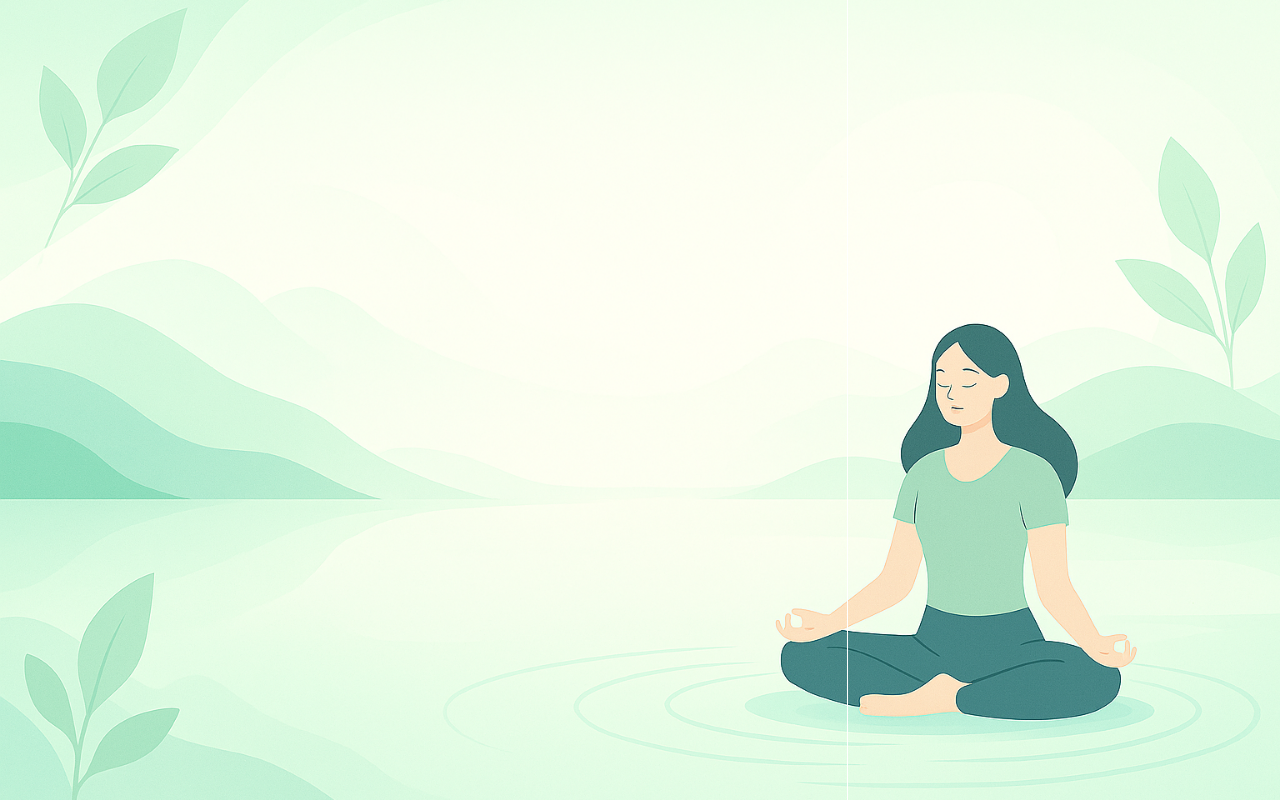
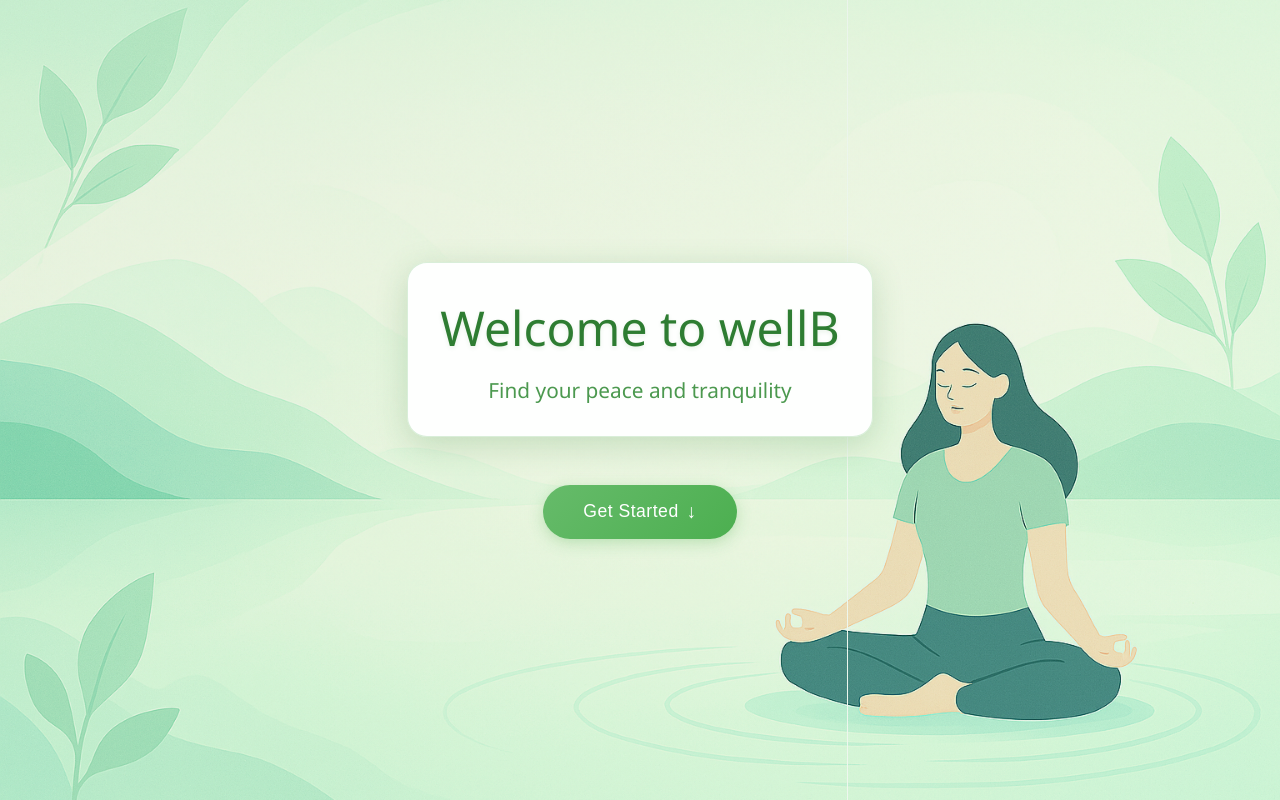
Before and after one commit to TeatrumMundi/wellB, an Angular app: page / in a window 1280 px wide. Built offline with nearby package versions, Linux system fonts and the light colour scheme.

Commit message:
Enhance welcome section with new layout and styling; add smooth scroll functionality

```diff
--- a/src/app/app.css
+++ b/src/app/app.css
@@ -1,4 +1,4 @@
-/* Clean background setup for wellB */
+/* Clean background setup for wellB with calming green elements */
 
 /* Full height background setup */
 :host {
@@ -10,5 +10,166 @@
   background-repeat: no-repeat;
   background-attachment: fixed;
   width: 100%;
+}
+
+/* Welcome Section - First viewport */
+.welcome-section {
   height: 100vh;
+  display: flex;
+  flex-direction: column;
+  align-items: center;
+  justify-content: center;
+  position: relative;
+  background: linear-gradient(
+    135deg,
+    rgba(46, 125, 50, 0.1) 0%,
+    rgba(67, 160, 71, 0.1) 50%,
+    rgba(102, 187, 106, 0.1) 100%
+  );
+  gap: 3rem;
 }
+
+.welcome-content {
+  text-align: center;
+  padding: 2rem;
+  background: rgba(255, 255, 255, 0.95);
+  border-radius: 20px;
+  box-shadow: 0 8px 32px rgba(46, 125, 50, 0.2);
+  backdrop-filter: blur(15px);
+  border: 1px solid rgba(129, 199, 132, 0.3);
+  max-width: 600px;
+  margin: 0 auto;
+}
+
+.button-container {
+  display: flex;
+  justify-content: center;
+  align-items: center;
+}
+
+.welcome-title {
+  font-size: 3rem;
+  font-weight: 300;
+  margin: 0 0 1rem 0;
+  color: #2e7d32;
+  text-shadow: 0 2px 4px rgba(46, 125, 50, 0.1);
+  font-family: 'Segoe UI', system-ui, -apple-system, sans-serif;
+}
+
+.welcome-subtitle {
+  font-size: 1.3rem;
+  color: #388e3c;
+  margin: 0;
+  opacity: 0.9;
+  font-weight: 300;
+}
+
+.get-started-btn {
+  background: linear-gradient(135deg, #66bb6a 0%, #4caf50 100%);
+  color: white;
+  border: none;
+  padding: 1rem 2.5rem;
+  font-size: 1.1rem;
+  border-radius: 50px;
+  cursor: pointer;
+  transition: all 0.3s ease;
+  box-shadow: 0 4px 15px rgba(76, 175, 80, 0.3);
+  font-weight: 500;
+  display: inline-flex;
+  align-items: center;
+  gap: 0.5rem;
+  letter-spacing: 0.5px;
+}
+
+.get-started-btn:hover {
+  transform: translateY(-2px);
+  box-shadow: 0 6px 20px rgba(76, 175, 80, 0.4);
+  background: linear-gradient(135deg, #5cb85c 0%, #449d44 100%);
+}
+
+.get-started-btn:active {
+  transform: translateY(0);
+}
+
+.arrow-down {
+  font-size: 1.2rem;
+  animation: bounce 2s infinite;
+}
+
+@keyframes bounce {
+  0%,
+  20%,
+  50%,
+  80%,
+  100% {
+    transform: translateY(0);
+  }
+  40% {
+    transform: translateY(-5px);
+  }
+  60% {
+    transform: translateY(-3px);
+  }
+}
+
+/* Content Section */
+.content-section {
+  min-height: 100vh;
+  padding: 5rem 2rem;
+  background: linear-gradient(
+    to bottom,
+    rgba(232, 245, 233, 0.95) 0%,
+    rgba(200, 230, 201, 0.95) 100%
+  );
+  backdrop-filter: blur(10px);
+}
+
+.content-placeholder {
+  max-width: 1200px;
+  margin: 0 auto;
+  text-align: center;
+  padding: 4rem 2rem;
+  background: rgba(255, 255, 255, 0.9);
+  border-radius: 15px;
+  box-shadow: 0 4px 20px rgba(46, 125, 50, 0.1);
+  border: 1px solid rgba(129, 199, 132, 0.2);
+}
+
+.content-placeholder h2 {
+  color: #2e7d32;
+  font-size: 2.5rem;
+  margin-bottom: 1.5rem;
+  font-weight: 300;
+}
+
+.content-placeholder p {
+  color: #388e3c;
+  font-size: 1.2rem;
+  line-height: 1.6;
+  opacity: 0.9;
+}
+
+/* Responsive Design */
+@media (max-width: 768px) {
+  .welcome-title {
+    font-size: 2.2rem;
+  }
+
+  .welcome-subtitle {
+    font-size: 1.1rem;
+  }
+
+  .welcome-content {
+    margin: 1rem;
+    padding: 1.5rem;
+  }
+
+  .content-placeholder {
+    margin: 1rem;
+    padding: 2rem 1rem;
+  }
+
+  .content-placeholder h2 {
+    font-size: 2rem;
+  }
+}
--- a/src/app/app.html
+++ b/src/app/app.html
@@ -1,3 +1,25 @@
 <!-- Clean background with welcome image -->
 
+<div class="welcome-section">
+  <div class="welcome-content">
+    <h1 class="welcome-title">Welcome to {{ title() }}</h1>
+    <p class="welcome-subtitle">Find your peace and tranquility</p>
+  </div>
+
+  <div class="button-container">
+    <button class="get-started-btn" (click)="scrollToContent()">
+      Get Started
+      <span class="arrow-down">↓</span>
+    </button>
+  </div>
+</div>
+
+<div class="content-section" #contentSection>
+  <div class="content-placeholder">
+    <!-- Your future content will go here -->
+    <h2>Your journey begins here</h2>
+    <p>This is where you can add more content when you're ready.</p>
+  </div>
+</div>
+
 <router-outlet />
--- a/src/app/app.ts
+++ b/src/app/app.ts
@@ -1,12 +1,21 @@
-import { Component, signal } from '@angular/core';
+import { Component, signal, ElementRef, ViewChild } from '@angular/core';
 import { RouterOutlet } from '@angular/router';
 
 @Component({
   selector: 'app-root',
   imports: [RouterOutlet],
   templateUrl: './app.html',
-  styleUrl: './app.css'
+  styleUrl: './app.css',
 })
 export class App {
   protected readonly title = signal('wellB');
+
+  @ViewChild('contentSection') contentSection!: ElementRef;
+
+  scrollToContent() {
+    this.contentSection.nativeElement.scrollIntoView({
+      behavior: 'smooth',
+      block: 'start',
+    });
+  }
 }
--- a/src/styles.css
+++ b/src/styles.css
@@ -11,4 +11,12 @@ body {
 
 body {
   font-family: 'Segoe UI', Tahoma, Geneva, Verdana, sans-serif;
+  /* Hide scrollbar for all browsers */
+  scrollbar-width: none; /* Firefox */
+  -ms-overflow-style: none; /* Internet Explorer 10+ */
 }
+
+/* Hide scrollbar for Chrome, Safari and Opera */
+body::-webkit-scrollbar {
+  display: none;
+}
```
